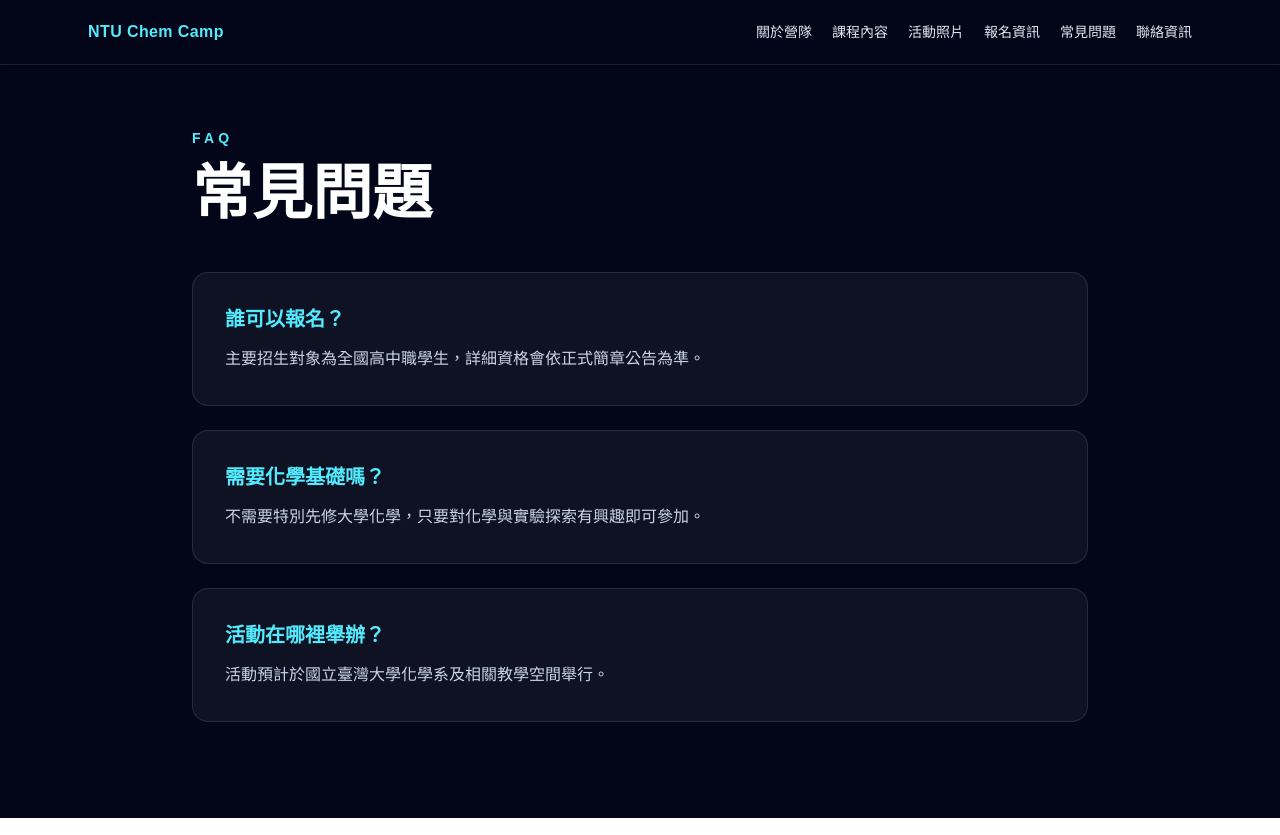
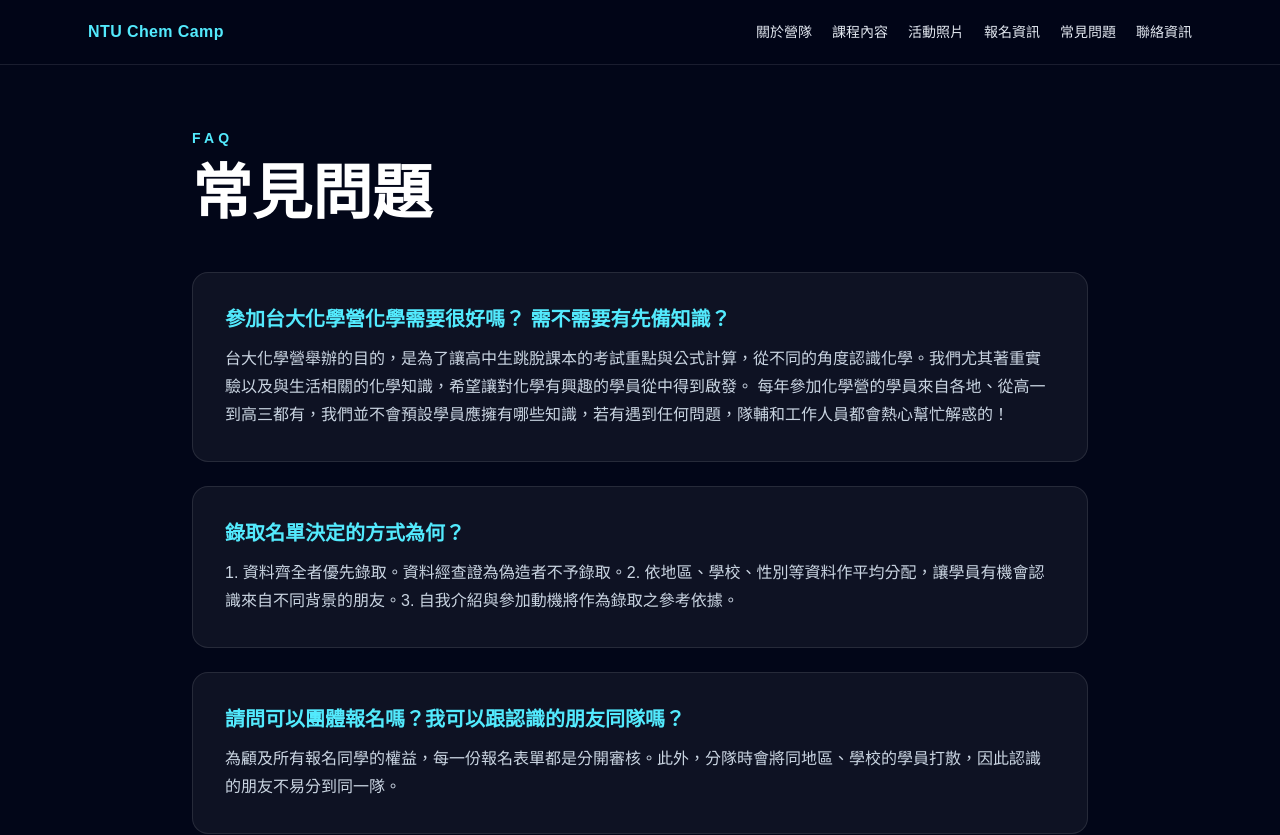
Before and after one commit to MauserCk1R96/ntu-chem-camp, a Next.js app: page /faq in a window 1280 px wide. Shown: the top 835 px of the page. Built offline with nearby package versions, Linux system fonts and the light colour scheme; no server answers.

Commit message:
update FAQ section with new questions and answers

```diff
--- a/app/faq/page.tsx
+++ b/app/faq/page.tsx
@@ -11,17 +11,21 @@
 
 const faqs = [
   {
-    question: "誰可以報名？",
-    answer: "主要招生對象為全國高中職學生，詳細資格會依正式簡章公告為準。",
+    question: "參加台大化學營化學需要很好嗎？ 需不需要有先備知識？",
+    answer: "台大化學營舉辦的目的，是為了讓高中生跳脫課本的考試重點與公式計算，從不同的角度認識化學。我們尤其著重實驗以及與生活相關的化學知識，希望讓對化學有興趣的學員從中得到啟發。  每年參加化學營的學員來自各地、從高一到高三都有，我們並不會預設學員應擁有哪些知識，若有遇到任何問題，隊輔和工作人員都會熱心幫忙解惑的！​",
   },
   {
-    question: "需要化學基礎嗎？",
-    answer: "不需要特別先修大學化學，只要對化學與實驗探索有興趣即可參加。",
+    question: "錄取名單決定的方式為何？",
+    answer: " 1. 資料齊全者優先錄取。資料經查證為偽造者不予錄取。2. 依地區、學校、性別等資料作平均分配，讓學員有機會認識來自不同背景的朋友。3. 自我介紹與參加動機將作為錄取之參考依據。"
   },
   {
-    question: "活動在哪裡舉辦？",
-    answer: "活動預計於國立臺灣大學化學系及相關教學空間舉行。",
+    question: "請問可以團體報名嗎？我可以跟認識的朋友同隊嗎？",
+    answer: "為顧及所有報名同學的權益，每一份報名表單都是分開審核。​此外，分隊時會將同地區、學校的學員打散，因此認識的朋友不易分到同一隊。",
   },
+  {
+    question: "若臨時有事不能參加，該怎麼通知你們？",
+    answer: " 請以官網、email、或私訊粉專通知我們，工作人員將以電話跟你確認。 唯在繳費後取消參加者，將依取消的時間採取部分退費。​",
+  }
 ];
 
 export default function FaqPage() {
```
